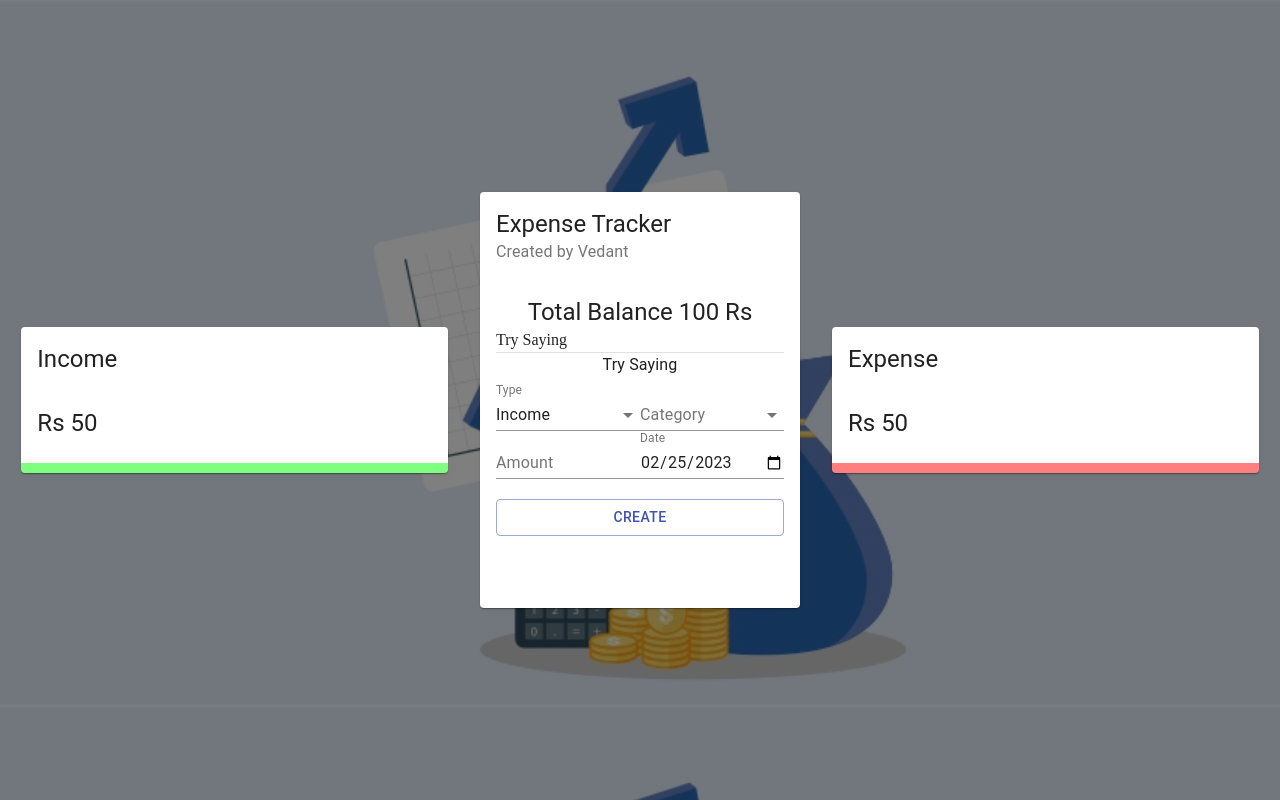
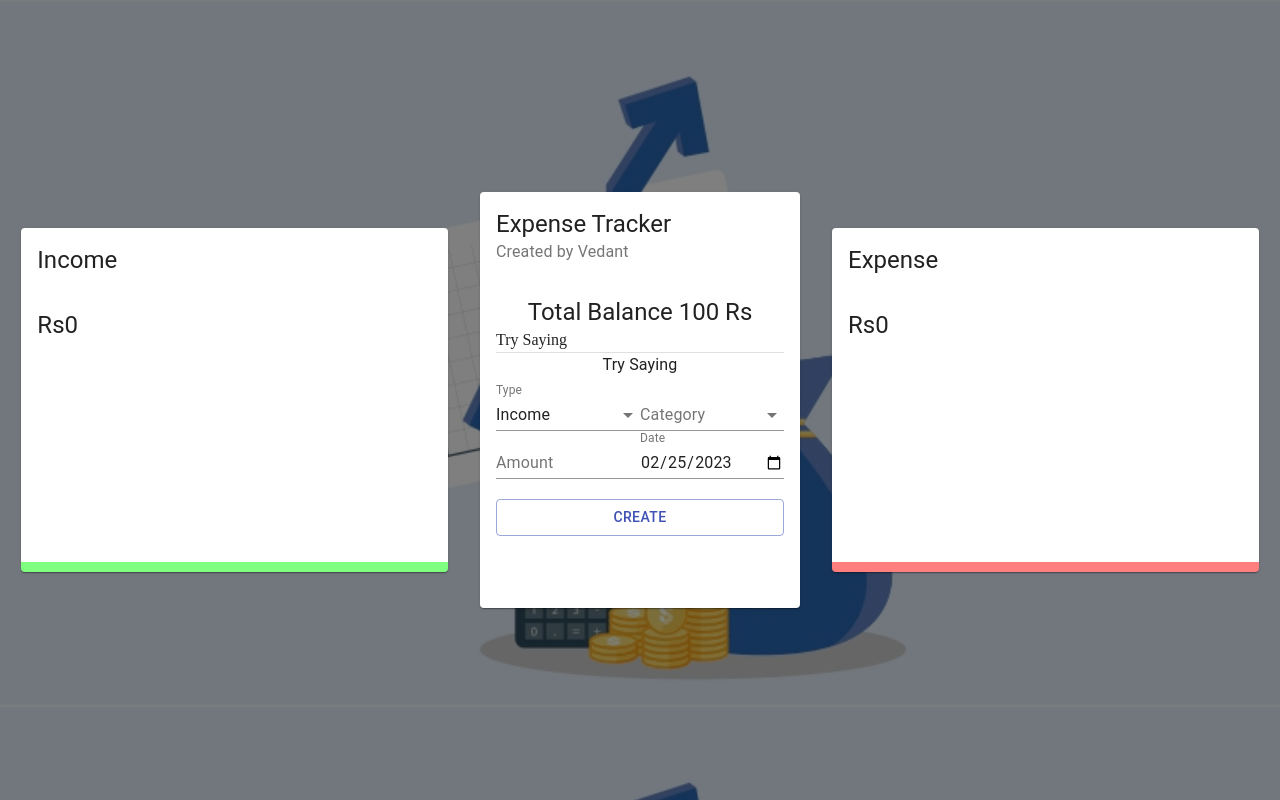
Before and after one commit to vedant-kulk/Expense_tracker, a React (Create React App) app: page / in a window 1280 px wide. Built offline with nearby package versions, Linux system fonts and the light colour scheme.

Commit message:
Added chart

```diff
--- a/package.json
+++ b/package.json
@@ -9,9 +9,9 @@
     "@testing-library/jest-dom": "^5.16.5",
     "@testing-library/react": "^13.4.0",
     "@testing-library/user-event": "^13.5.0",
-    "chart.js": "^4.2.1",
+    "chart.js": "^2.9.4",
     "react": "^16.12.0",
-    "react-chartjs-2": "^5.2.0",
+    "react-chartjs-2": "^2.11.1",
     "react-dom": "^16.12.0",
     "react-scripts": "5.0.1",
     "uuid": "^9.0.0",
--- a/src/App.js
+++ b/src/App.js
@@ -14,7 +14,7 @@ function App() {
           <Main/>
       </Grid>
       <Grid item xs={12} sm={4}>
-          <Details title="Expense "/>
+          <Details title="Expense"/>
       </Grid>
     </Grid>
   )
--- a/src/components/Details/Details.jsx
+++ b/src/components/Details/Details.jsx
@@ -2,15 +2,17 @@ import React from 'react'
 import {Card,CardHeader,CardContent,Typography} from '@material-ui/core';
 import { Doughnut } from 'react-chartjs-2';
 import use from './style';
+import useTransaction from '../../useTransaction';
+
 const Details=(props)=> {
     const classes = use();
-
+    const {total,chartData}=useTransaction(props.title);
   return (
     <Card className={props.title==="Income"?classes.income:classes.expense}>
         <CardHeader title={props.title}/>
         <CardContent>
-            <Typography variant="h5">Rs 50</Typography>
-            {/* <Doughnut data="DATA"/> */}
+            <Typography variant="h5">Rs{total}</Typography>
+            <Doughnut data={chartData}/>
         </CardContent>
     </Card>
   )
```
Also changed, not shown: 1 other file (tests, documents, lock files or other folders).
